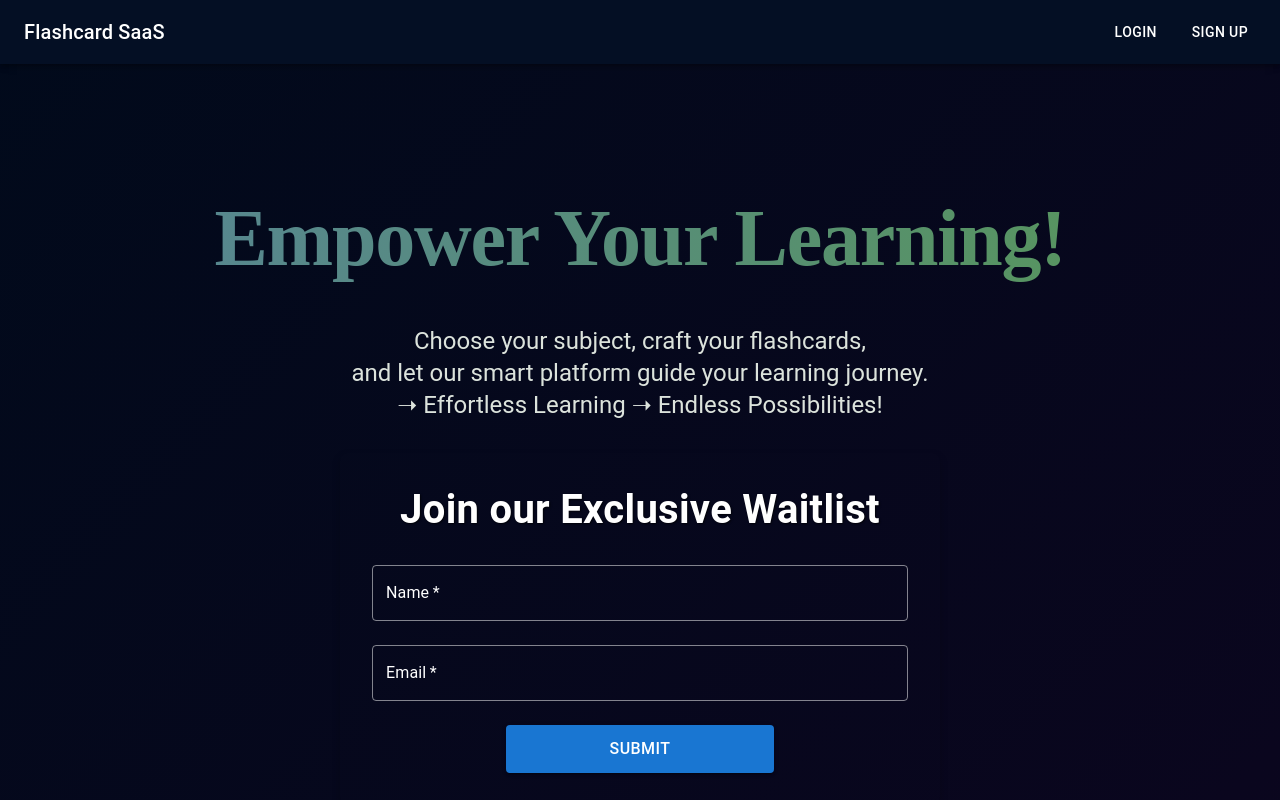
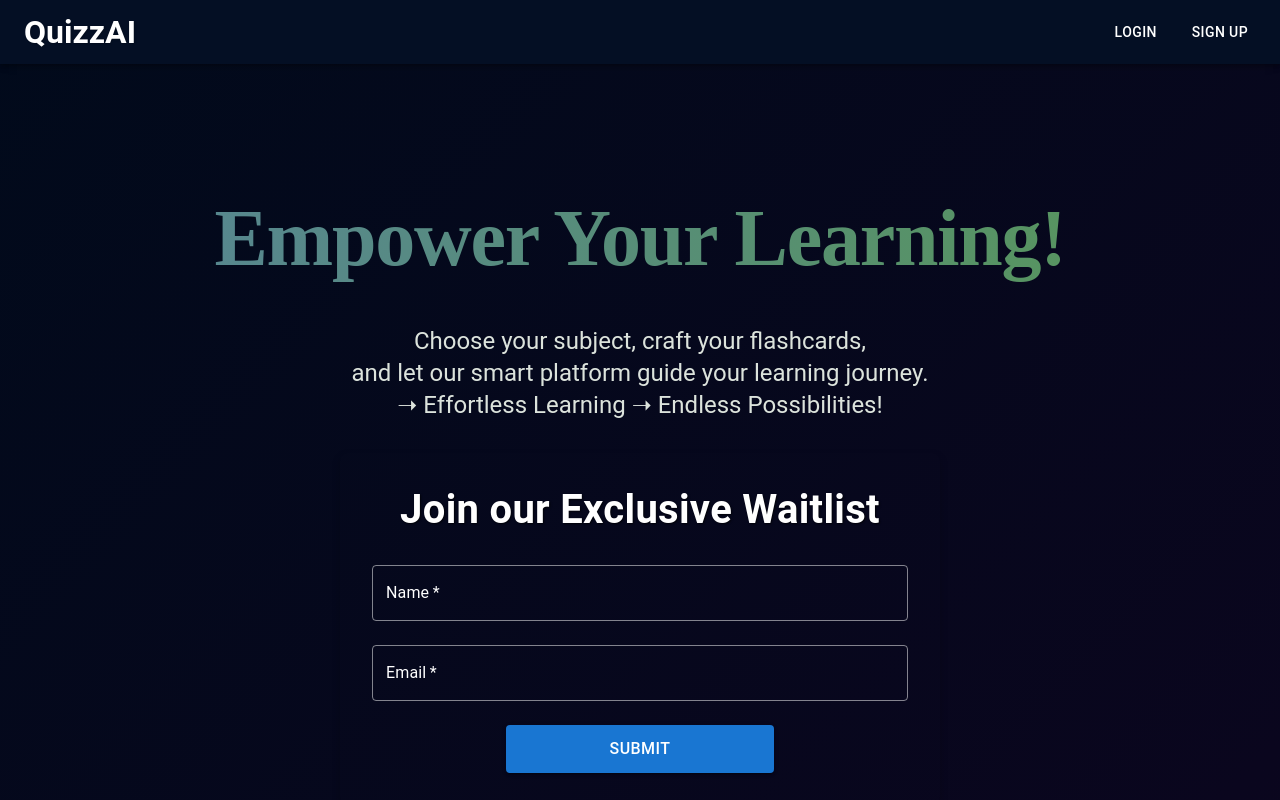
Before and after one commit to ricozama121803/HeadstarterTeam-flashcard-saas, a Next.js app: page / in a window 1280 px wide. Shown: the top 800 px of the page. Built offline with nearby package versions, Linux system fonts and the light colour scheme; no server answers.

Commit message:
changed content

```diff
--- a/app/page.js
+++ b/app/page.js
@@ -48,9 +48,17 @@ export default function Home() {
     <>
       <AppBar position="static" sx={{ backgroundColor: "#040f24" }}>
         <Toolbar>
-          <Typography variant="h6" style={{ flexGrow: 1 }}>
-            Flashcard SaaS
-          </Typography>
+           <Typography
+          variant="h5"
+          style={{
+            flexGrow: 1,
+            fontWeight: "bold",
+            fontSize: "2rem",
+            textShadow: "1px 1px 2px rgba(0, 0, 0, 0.2)"
+          }}
+        >
+          QuizzAI
+        </Typography>
           <SignedOut>
             <Button color="inherit" href="/sign-in" sx={{ ml: 2 }}>
               Login
```
